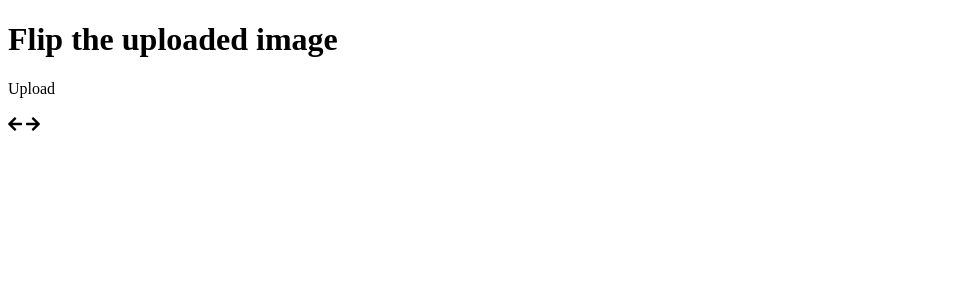
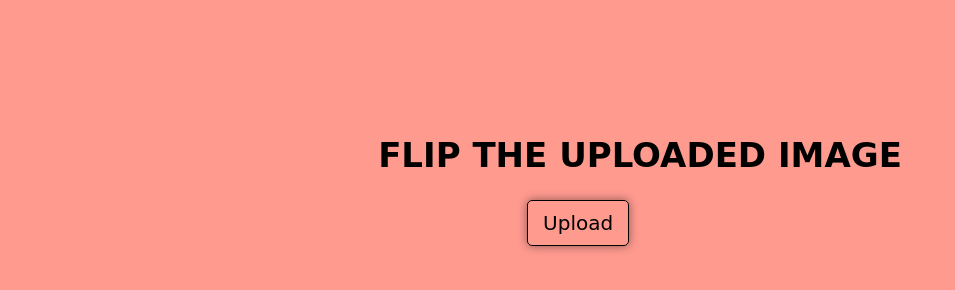
Before and after one commit to eyesofdaveed/flip-image, a plain HTML site: page index.html in a window 1280 px wide. Shown: the whole page, without its empty margins (0-955 px from the left). Drawn offline with Linux system fonts and the light colour scheme; the site is published under a folder, as on GitHub Pages, so addresses that start at the root find nothing; a web font is replaced by a local one.

Commit message:
Update index.html

```diff
--- a/index.html
+++ b/index.html
@@ -5,7 +5,7 @@
     <meta http-equiv="X-UA-Compatible" content="IE=edge">
     <meta name="viewport" content="width=device-width, initial-scale=1.0">
     <link rel="stylesheet" href="https://cdnjs.cloudflare.com/ajax/libs/font-awesome/5.15.3/css/all.min.css" integrity="sha512-iBBXm8fW90+nuLcSKlbmrPcLa0OT92xO1BIsZ+ywDWZCvqsWgccV3gFoRBv0z+8dLJgyAHIhR35VZc2oM/gI1w==" crossorigin="anonymous" referrerpolicy="no-referrer" />
-    <link rel="stylesheet" href="/flip-image/style.css">
+    <link rel="stylesheet" href="style.css">
     <title>Flip Image</title>
 </head>
 <body>
@@ -26,6 +26,6 @@
         </div>
     </div>
 
-    <script src="/flip-image/main.js"></script>
+    <script src="main.js"></script>
 </body>
 </html>
```
